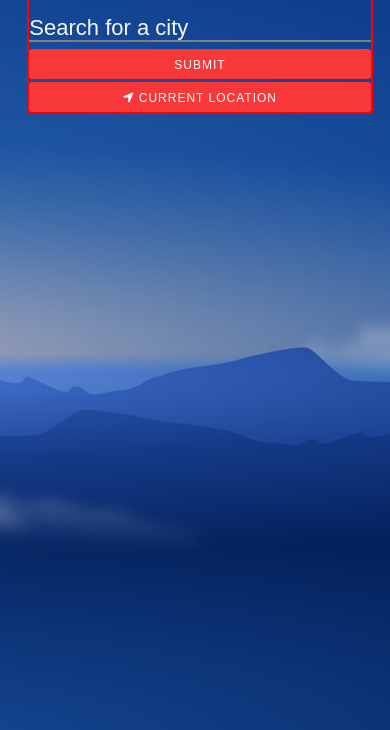
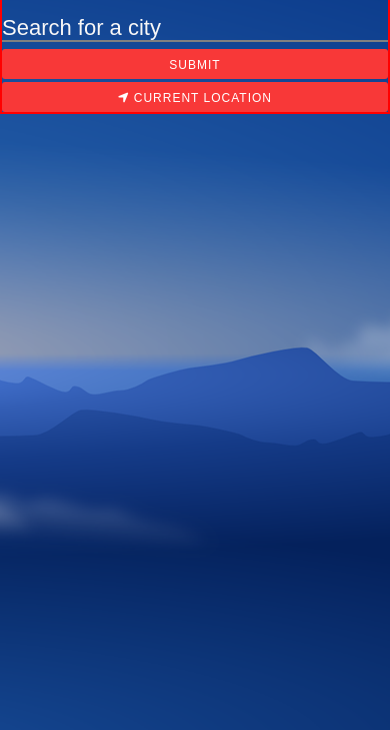
Before and after one commit to jcbryant35/weather_page, a plain HTML site: page index.html in a window 390 px wide. Shown: the part 114-844 px from the top of the page. Drawn offline with nearby package versions, Linux system fonts and the light colour scheme.

Commit message:
Update styles.css

```diff
--- a/styles.css
+++ b/styles.css
@@ -413,7 +413,7 @@ section {
   }
   #form {
     justify-content: center;
-    width: 100%; /*90vw;*/
+    width: 100vw; /*90vw;*/
     border: 2px solid red !important;
   }
   input {
```
